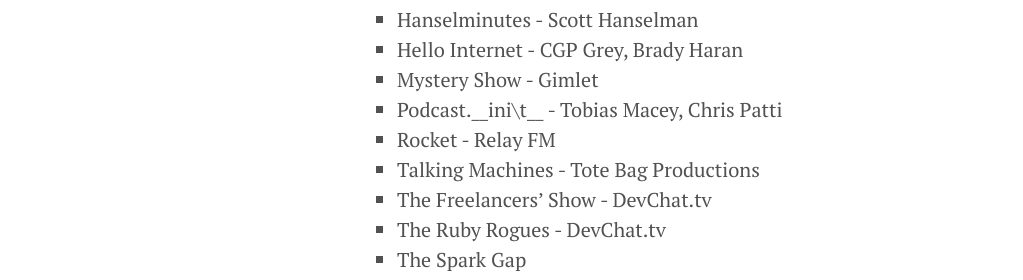
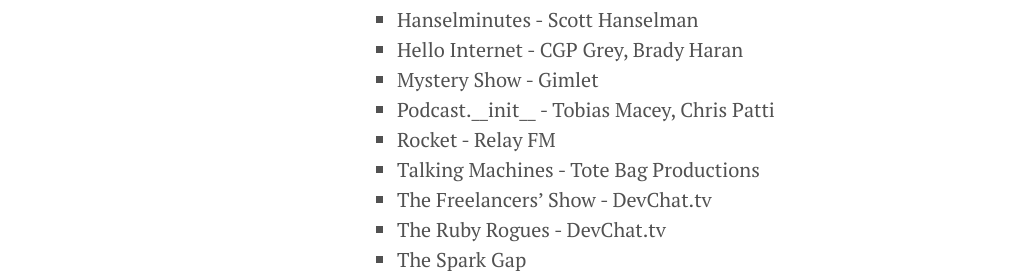
Before and after one commit to kylegalloway/old-kylegalloway.github.io, a Jekyll site: the page built from index.html, in a window 1280 px wide and 900 px high, scrolled down 1483 px. Shown: the part 164-444 px from the top of the window, without its empty margins (3-1026 px from the left). Built offline with Jekyll 4.4.1, drawn with Linux system fonts in a browser that asks for light colours; the list of posts is cut into pages by our own code.

Commit message:
Fixes some small problems in weekly post.

```diff
--- a/_posts/2015-07-30-weekly-update.md
+++ b/_posts/2015-07-30-weekly-update.md
@@ -33,7 +33,7 @@
         * Hanselminutes - Scott Hanselman
         * Hello Internet - CGP Grey, Brady Haran
         * Mystery Show - Gimlet
-        * Podcast.\__ini\t__ - Tobias Macey, Chris Patti
+        * Podcast.\__init__ - Tobias Macey, Chris Patti
         * Rocket - Relay FM
         * Talking Machines - Tote Bag Productions
         * The Freelancers' Show - DevChat.tv
```
